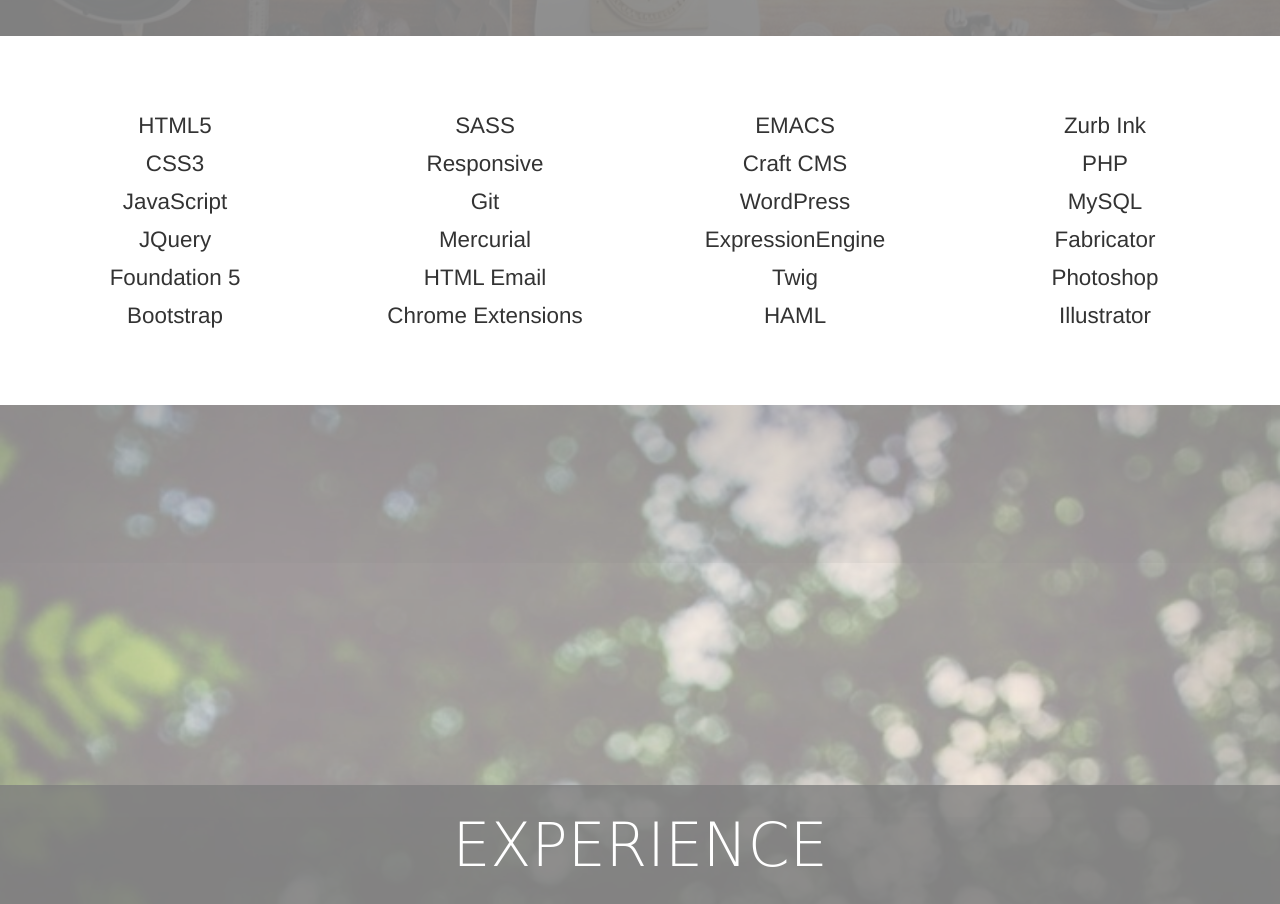
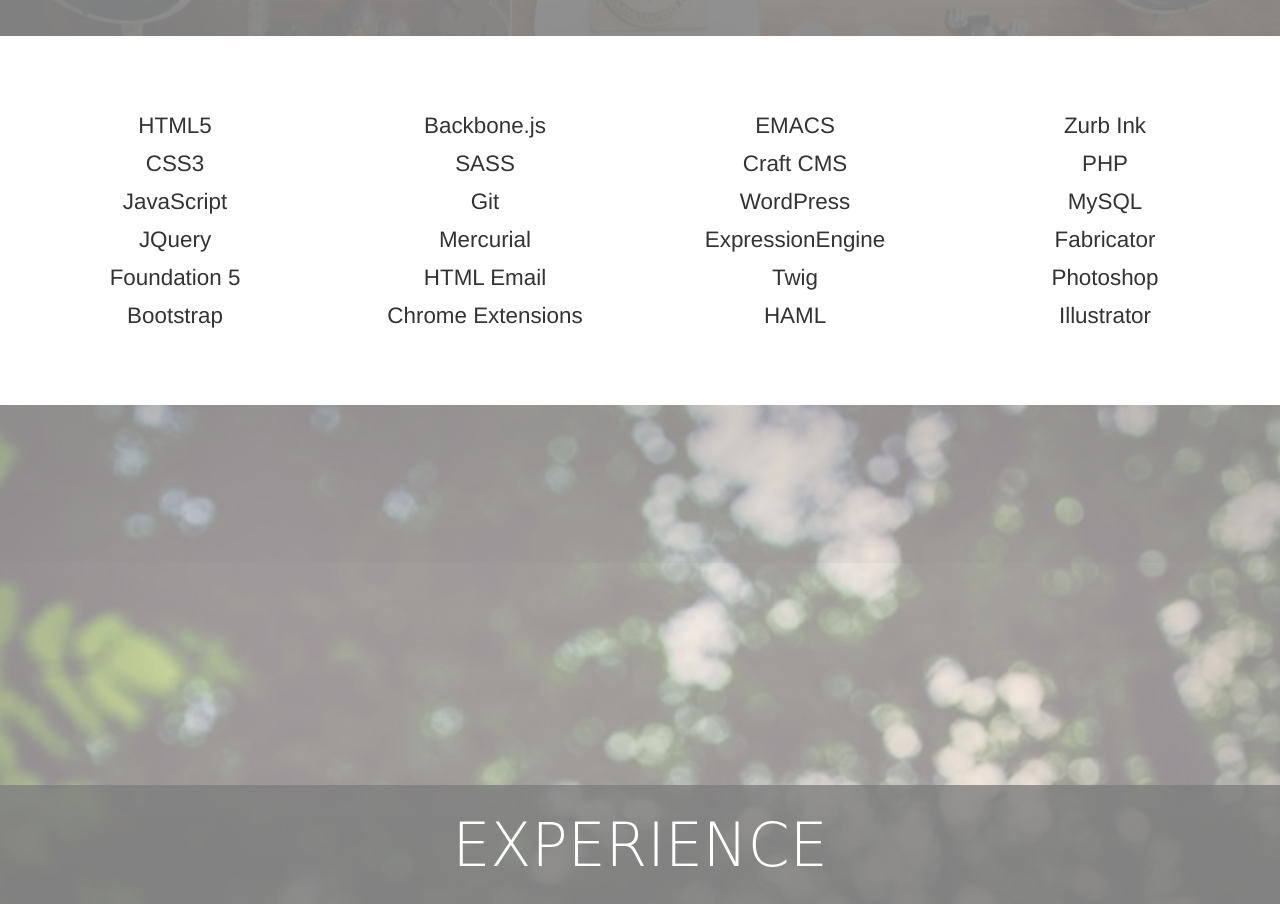
Before and after one commit to derekstory/derekstory.github.io, a website: page index.html in a window 1280 px wide. Shown: the part 1978-2882 px from the top of the page. Drawn offline with nearby package versions, Linux system fonts and the light colour scheme; animation ran at ten frames a second; a web font is replaced by a local one.

Commit message:
Add skill.

```diff
--- a/index.html
+++ b/index.html
@@ -123,8 +123,8 @@
 
 			<div class="medium-3 small-6 columns">
 				<p>
+					Backbone.js<br>
 					SASS <br>
-					Responsive<br>
 					Git <br>
 					Mercurial <br>
 					HTML Email <br>
@@ -137,8 +137,8 @@
 					EMACS <br>
 					Craft CMS <br>
 					WordPress <br>
-					ExpressionEngine<br>
-					Twig<br>
+					ExpressionEngine <br>
+					Twig <br>
 					HAML
 				</p>
 			</div>
```
